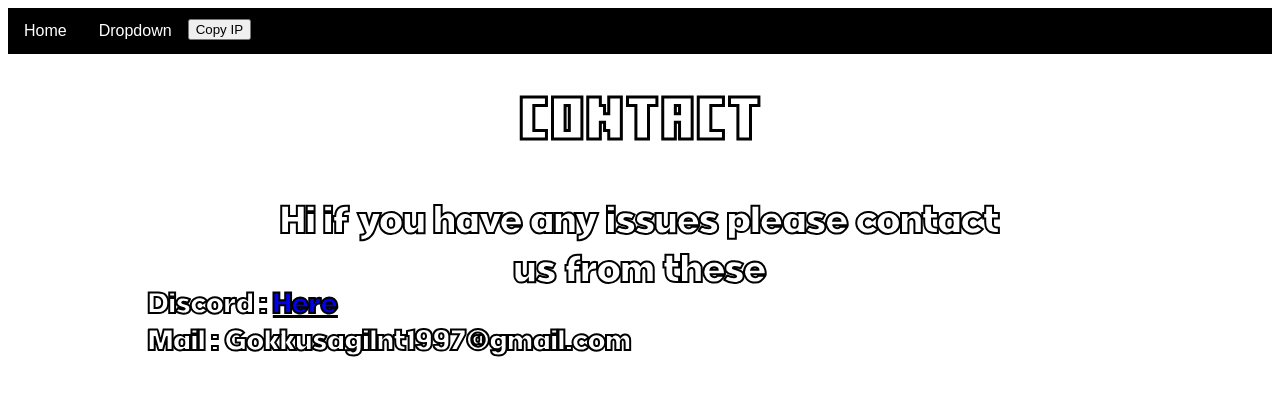
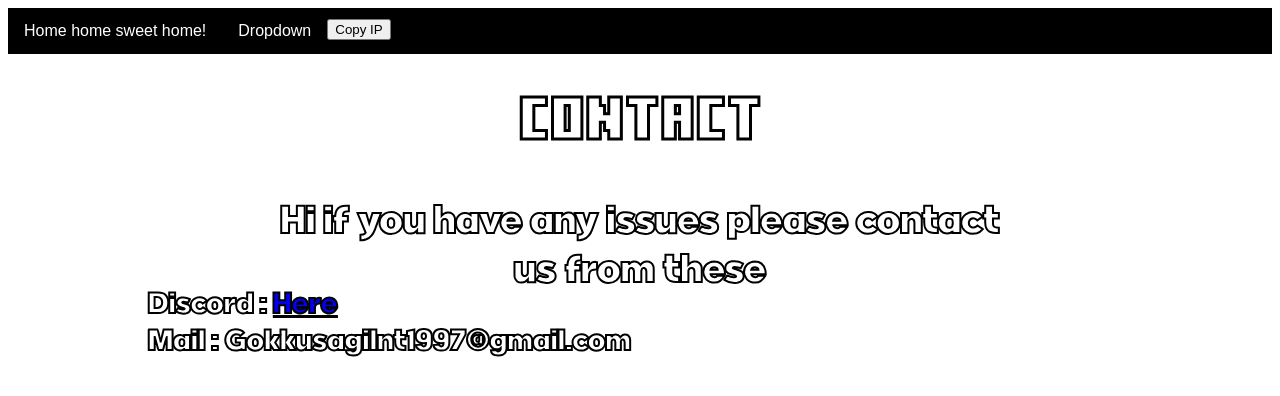
Before and after one commit to LayersONRobben/web-gks1997, a plain HTML site: page contact.html in a window 1280 px wide. Drawn offline with Linux system fonts and the light colour scheme.

Commit message:
my first commit

```diff
--- a/contact.html
+++ b/contact.html
@@ -10,7 +10,7 @@
   <div class="bg">
 
     <div class="navbar">
-        <a href="index.html">Home</a>
+        <a href="index.html">Home home sweet home!</a>
         <div class="dropdown">
           <button class="dropbtn">Dropdown
             <i class="fa fa-caret-down"></i>
```
